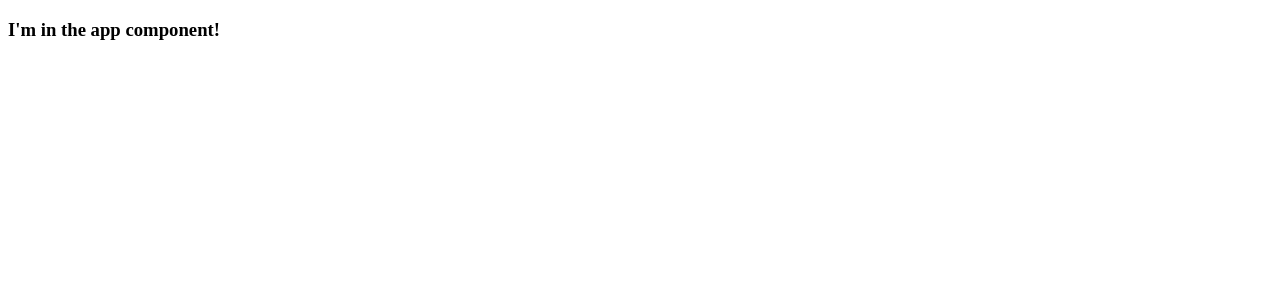
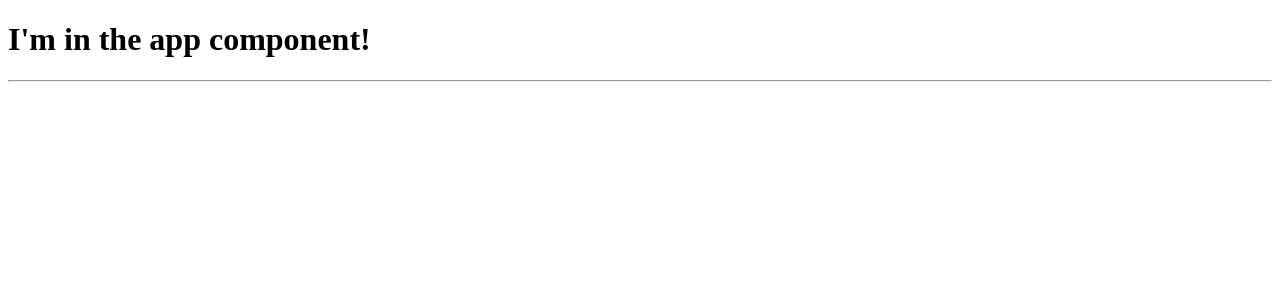
Before and after one commit to jesusalfredovazquezcervin/my-first-angular-app, an Angular app: page / in a window 1280 px wide. Shown: the top 300 px of the page. Built offline with nearby package versions, Linux system fonts and the light colour scheme.

Commit message:
Se agrega la etiqueta html para server-component

```diff
--- a/src/app/app.component.html
+++ b/src/app/app.component.html
@@ -1 +1,3 @@
-<h3>I'm in the app component!</h3>
+<h1>I'm in the app component!</h1>
+<hr>
+<app-server></app-server>
```
